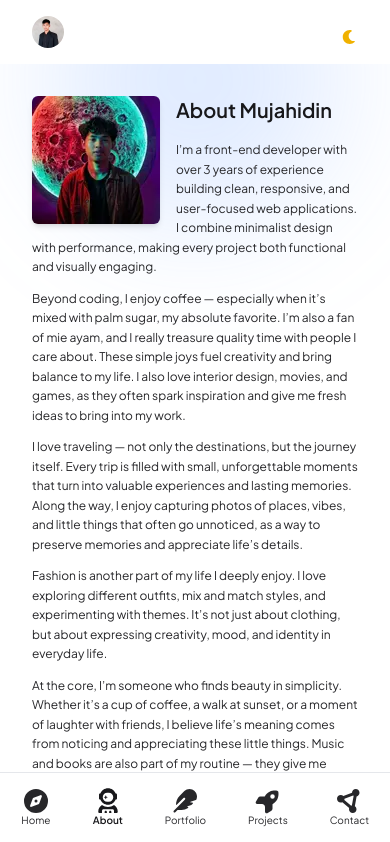
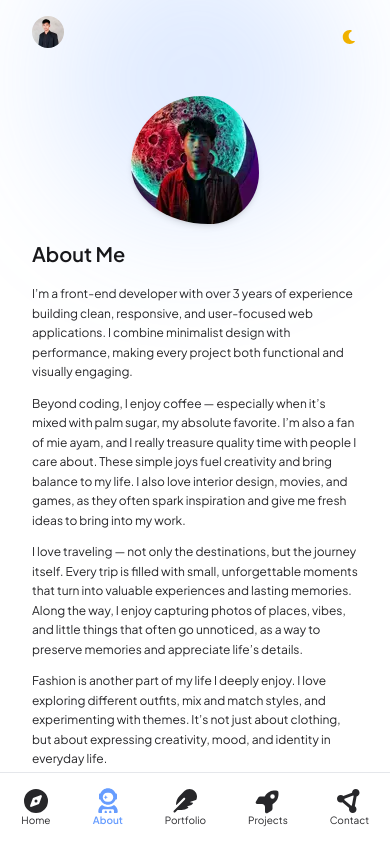
Before and after one commit to mujahidinnn/vue-portfolio, a Vue app: page /about in a window 390 px wide. Shown: the top 842 px of the page. Built offline with nearby package versions, Linux system fonts and the light colour scheme.

Commit message:
fix: adjust style mobile

```diff
--- a/src/App.vue
+++ b/src/App.vue
@@ -7,7 +7,7 @@
 
     <main class="relative isolate overflow-hidden flex-1 px-8">
       <div
-        class="pointer-events-none absolute -z-10 -top-32 left-1/2 -translate-x-1/2 w-72 h-72 sm:w-[36rem] sm:h-[36rem] rounded-full bg-accent/20 dark:bg-accent-dark/15 blur-3xl"
+        class="pointer-events-none fixed -z-10 -top-16 left-1/2 -translate-x-1/2 w-72 h-72 sm:w-[36rem] sm:h-[36rem] rounded-full bg-accent/20 dark:bg-accent-dark/15 blur-3xl"
       ></div>
       <RouterView />
     </main>
--- a/src/components/Card.vue
+++ b/src/components/Card.vue
@@ -4,6 +4,7 @@
     class="group relative p-4 sm:p-6 rounded-2xl border border-gray-200 dark:border-gray-800 bg-white dark:bg-background-dark shadow-sm hover:shadow-xl hover:shadow-accent/10 dark:hover:shadow-accent-dark/10 hover:border-accent/40 dark:hover:border-accent-dark/40 hover:-translate-y-1 transition-all duration-300 ease-out flex flex-col gap-4 @container cursor-pointer"
   >
     <div class="flex flex-col @[325px]:flex-row items-start gap-4">
+      <div class="flex items-start justify-between w-full @[325px]:contents">
         <div
           class="relative w-16 h-16 sm:w-20 sm:h-20 flex-shrink-0 p-2 flex items-center justify-center border border-gray-100 dark:border-gray-800 bg-gradient-to-br from-gray-50 to-white dark:from-white dark:to-white rounded-xl overflow-hidden"
         >
@@ -23,6 +24,14 @@
             class="w-full h-full object-contain rounded-md transition-transform duration-300 group-hover:scale-105"
             :class="loaded ? 'opacity-100' : 'opacity-0'"
           />
+        </div>
+
+        <div
+          class="flex @[325px]:hidden items-center gap-1.5 text-xs font-medium text-accent dark:text-accent-dark group-hover:translate-x-1 transition-transform duration-300"
+        >
+          <span>View details</span>
+          <FontAwesomeIcon :icon="['fas', 'arrow-right']" class="text-[10px]" />
+        </div>
       </div>
 
       <div class="flex-1 flex flex-col min-w-0">
@@ -56,7 +65,7 @@
     </div>
 
     <div
-      class="flex items-center gap-1.5 text-xs sm:text-sm font-medium text-accent dark:text-accent-dark group-hover:translate-x-1 transition-transform duration-300"
+      class="hidden @[325px]:flex items-center gap-1.5 text-xs sm:text-sm font-medium text-accent dark:text-accent-dark group-hover:translate-x-1 transition-transform duration-300"
     >
       <span>View details</span>
       <FontAwesomeIcon :icon="['fas', 'arrow-right']" class="text-[10px]" />
--- a/src/components/NavbarBottom.vue
+++ b/src/components/NavbarBottom.vue
@@ -11,7 +11,7 @@
       class="flex flex-col items-center transition-all duration-200"
       :class="
         route.name === item.name
-          ? 'text-primary dark:text-primary-dark font-semibold'
+          ? 'text-accent dark:text-accent-dark font-semibold'
           : 'text-secondary dark:text-secondary-dark'
       "
     >
--- a/src/components/ToTop.vue
+++ b/src/components/ToTop.vue
@@ -12,24 +12,40 @@
 </template>
 
 <script setup>
-import { ref, onMounted, onUnmounted } from "vue";
+import { ref, computed, onMounted, onUnmounted } from "vue";
 
-const visible = ref(false);
+const scrolledPast = ref(false);
+const footerVisible = ref(false);
+const visible = computed(() => scrolledPast.value && !footerVisible.value);
 
 const handleScroll = () => {
-  visible.value = window.scrollY > 200; // muncul kalau sudah scroll 200px
+  scrolledPast.value = window.scrollY > 200; // muncul kalau sudah scroll 200px
 };
 
 const scrollToTop = () => {
   window.scrollTo({ top: 0, behavior: "smooth" });
 };
 
+let observer;
+
 onMounted(() => {
   window.addEventListener("scroll", handleScroll);
+
+  const footer = document.querySelector("footer");
+  if (footer) {
+    observer = new IntersectionObserver(
+      ([entry]) => {
+        footerVisible.value = entry.isIntersecting;
+      },
+      { rootMargin: "0px 0px -80px 0px" }
+    );
+    observer.observe(footer);
+  }
 });
 
 onUnmounted(() => {
   window.removeEventListener("scroll", handleScroll);
+  observer?.disconnect();
 });
 </script>
 
--- a/src/pages/About.vue
+++ b/src/pages/About.vue
@@ -8,14 +8,14 @@
         width="128"
         height="128"
         loading="lazy"
-        class="float-left mr-4 mb-2 rounded-md shadow-md object-cover w-32 h-32"
+        class="block mx-auto mb-4 sm:float-left sm:mx-0 sm:mr-4 sm:mb-2 shadow-md object-cover w-32 h-32 blob-photo"
       />
 
       <!-- About Text -->
       <h1
         class="text-xl sm:text-3xl font-semibold text-primary dark:text-primary-dark mb-4"
       >
-        About Mujahidin
+        About Me
       </h1>
 
       <p
@@ -140,3 +140,23 @@ onMounted(async () => {
   });
 });
 </script>
+
+<style scoped>
+.blob-photo {
+  border-radius: 63% 37% 54% 46% / 43% 39% 61% 57%;
+  animation: blob-morph 10s ease-in-out infinite;
+}
+
+@keyframes blob-morph {
+  0%,
+  100% {
+    border-radius: 63% 37% 54% 46% / 43% 39% 61% 57%;
+  }
+  34% {
+    border-radius: 41% 59% 60% 40% / 49% 45% 55% 51%;
+  }
+  67% {
+    border-radius: 57% 43% 37% 63% / 55% 62% 38% 45%;
+  }
+}
+</style>
--- a/src/pages/Home.vue
+++ b/src/pages/Home.vue
@@ -5,7 +5,7 @@
   >
     <div class="flex flex-col sm:flex-row gap-5 sm:items-center mb-6">
       <div
-        class="shrink-0 rounded-full p-[3px] bg-gradient-to-br from-accent to-accent-dark/70 dark:from-accent-dark dark:to-accent shadow-lg shadow-accent/20 dark:shadow-accent-dark/20 w-16 h-16 sm:w-24 sm:h-24 md:w-28 md:h-28 lg:w-32 lg:h-32"
+        class="hidden md:block shrink-0 rounded-full p-[3px] bg-gradient-to-br from-accent to-accent-dark/70 dark:from-accent-dark dark:to-accent shadow-lg shadow-accent/20 dark:shadow-accent-dark/20 md:w-28 md:h-28 lg:w-32 lg:h-32"
         style="will-change: transform"
         :style="{
           transform: `scale(${Math.max(0.3, 1 - scrollY / 180)})`,
```
Lines whose indentation alone changed are shown as unchanged.
